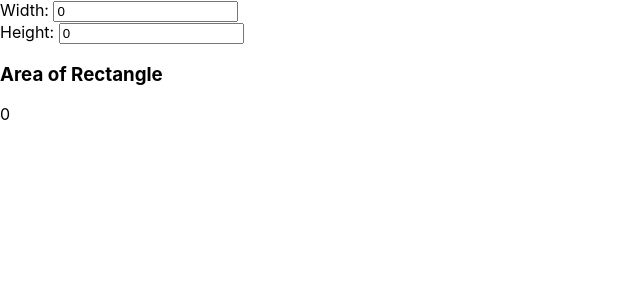
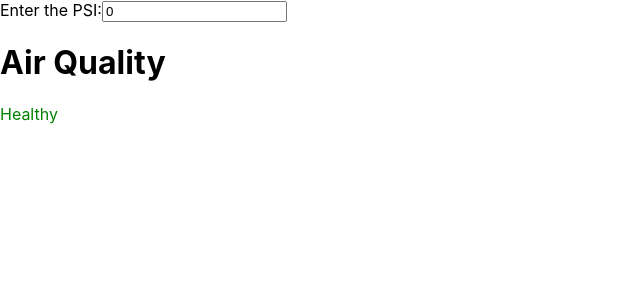
Before and after one commit to nhidayahj/tgc11-react, a React (Create React App) app in the folder react-practice-replt/: page / in a window 1280 px wide. Shown: the top 300 px of the page, without its empty margins (0-640 px from the left). Built offline with nearby package versions, Linux system fonts and the light colour scheme.

Commit message:
more react practice questions

```diff
--- /dev/null
+++ b/react-practice-replt/src/AirQuality.js
@@ -0,0 +1,52 @@
+import React from 'react'
+
+export default class AirQuality extends React.Component {
+  state = {
+    psi:0
+  }
+  render() {
+    return (
+      <React.Fragment>
+      <div>
+        <label>Enter the PSI:</label>
+        <input type="text" value={this.state.psi} onChange={(e)=>{
+          this.setState({
+            'psi': e.target.value
+          })
+        }}/>
+      </div>
+      <h1>Air Quality</h1>
+      <div id="air-quality" style={{
+        color:this.getAirQualityColor()
+      }}>{this.getAirQualityText()}</div>
+      </React.Fragment>
+    )}
+
+  getAirQualityText = () => {
+      if (this.state.psi <= 50 ){
+          return "Healthy"
+      } else if (this.state.psi < 150) {
+          return "Moderate"
+      } else if (this.state.psi < 200) {
+          return "Unhealthy"
+      } else if (this.state.psi >= 200 ) {
+          return "Hazardous"
+      } else {
+        return "undefined";
+      }
+  }
+
+  getAirQualityColor = () => {
+    if (this.state.psi <= 50 ){
+          return 'green'
+      } else if (this.state.psi < 150) {
+          return "yellow"
+      } else if (this.state.psi < 200) {
+          return "orange"
+      } else if (this.state.psi >= 200 ) {
+          return "red"
+      } else {
+        return "black";
+      }
+  }
+}
--- a/react-practice-replt/src/App.js
+++ b/react-practice-replt/src/App.js
@@ -3,7 +3,11 @@
 // import ColoredBox from './ColoredBox'
 // import WaterDispense from './WaterDispense'
 // import Dice from './Dice'
-import AreaForm from './AreaForm'
+// import AreaForm from './AreaForm'
+// import LoginForm from './LoginForm'
+import AirQuality from './AirQuality'
+
+
 
 function App() {
   return (
@@ -11,7 +15,9 @@ function App() {
         {/* <ColoredBox/> */}
         {/* <WaterDispense/> */}
         {/* <Dice/> */}
-        <AreaForm/>
+        {/* <AreaForm/> */}
+        {/* <LoginForm/> */}
+        <AirQuality/>
     </div>
   );
 }
--- /dev/null
+++ b/react-practice-replt/src/LoginForm.js
@@ -0,0 +1,76 @@
+import React from 'react'
+
+export default class LoginForm extends React.Component {
+    state = {
+        username: '',
+        password: '',
+        status: null
+    }
+
+    checkValidity() {
+        if (this.state.username === "rotiprataguy" && this.state.password === "rotiprata123") {
+           return true
+        } else  {
+           return false
+        }
+    }
+
+    displayAlert() {
+        if (this.state.status === "true") {
+            return <React.Fragment>
+                <p>Login Successful!</p>
+            </React.Fragment>
+        } else {
+            return <React.Fragment>
+                <p>Invalid username/password.</p>
+            </React.Fragment>
+        }
+    }
+
+    render() {
+        return (
+            <React.Fragment>
+                <div>
+                    <label>Username: </label>
+                    <input type="text"
+                        value={this.state.username}
+                        onChange={this.showUsername} />
+                </div>
+                <div>
+                    <label>Password: </label>
+                    <input type="text"
+                        value={this.state.password}
+                        onChange={this.showPassword} />
+                </div>
+                <div>
+                    <button onClick={this.validateLogin} value={this.checkValidity()}>Submit</button>
+                </div>
+                <div>
+                   {this.displayAlert()}
+                </div>
+
+            </React.Fragment>
+        )
+    }
+
+    showUsername = (e) => {
+        this.setState({
+            'username':e.target.value
+        })
+    }
+
+    showPassword = (e) => {
+        this.setState({
+            'password':e.target.value
+        })
+    }
+
+    validateLogin =(e) => {
+        this.setState({
+            'status':e.target.value
+        })
+    }
+
+
+
+}
```
